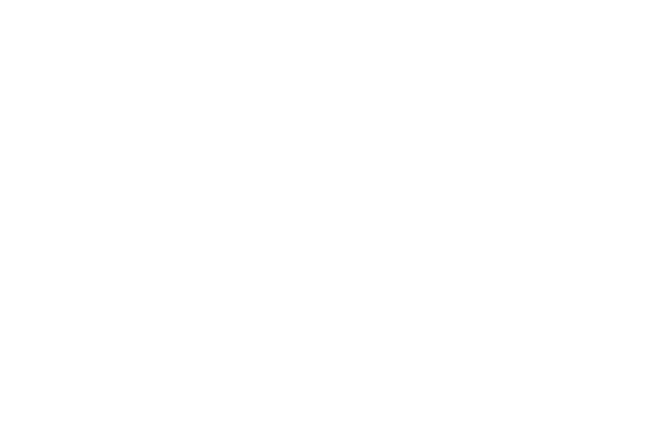
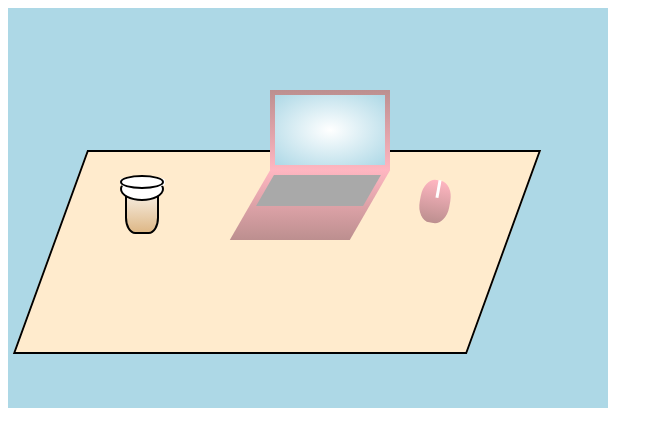
Before and after one commit to BeccaaC/StillLifeExercise, a plain HTML site: page index.html in a window 1280 px wide. Shown: the whole page, without its empty margins (0-663 px from the left). Drawn offline with Linux system fonts and the light colour scheme.

Commit message:
Adding title + background container

```diff
--- a/index.html
+++ b/index.html
@@ -0,0 +1,26 @@
+<!DOCTYPE html>
+<html>
+<head>
+    <meta charset='utf-8'>
+    <meta http-equiv='X-UA-Compatible' content='IE=edge'>
+    <title>Still Life</title>
+    <meta name='viewport' content='width=device-width, initial-scale=1'>
+    <link rel='stylesheet' type='text/css' media='screen' href='style.css'>
+    <script src='main.js'></script>
+</head>
+<body>
+    <div id = "container"> </div>
+    <div id = "tabletop"> </div>
+    <div id = "coffeeCup"> </div>
+
+    <div id = "coffeethird"> </div>
+    <div id = "coffeesec"> </div>
+    <div id = "coffeeLid"> </div>
+   <div id = "computerbase"> </div>
+    <div id = "computerkeys"> </div>
+    <div id = "computerlid"> </div>
+    <div id = "computerscreen"> </div>
+    <div id = "mouse"> </div>
+    <div id = "mousecursor"> </div>
+</body>
+</html>
--- a/style.css
+++ b/style.css
@@ -1,7 +1,21 @@
 body {
-    background-color: lightblue;
+    background-color: white;
 }
 
+p {
+    font-family: URW Chancery L, cursive;
+    font-size: 30px;
+    text-align: left;
+    display: flex;
+}
+#container {
+    background-color: lightblue;
+    width: 600px;
+    height: 400px;
+    display: flex;
+    position: absolute;
+
+}
 #coffeeLid {
     position: absolute;
     background-color: white;
@@ -9,8 +23,10 @@ body {
     width: 40px;
     height: 10px;
     border-radius: 50%;
-    top: 125px;
-    left: 80px;
+    top: 175px;
+    left: 120px;
+    display:flex;
+
 }
 
 #coffeesec {
@@ -21,8 +37,10 @@ body {
     border-radius: 30%;
     width: 45px;
     height:10px;
-    top: 127px;
-    left: 80px;
+    top: 177px;
+    left: 120px;
+    display:flex;
+
 }
 #coffeethird {
     position:absolute;
@@ -31,8 +49,10 @@ body {
     width: 40px;
     height:20px;
     border-radius: 50%;
-    top: 127px;
-    left:80px;
+    top: 177px;
+    left:120px;
+    display:flex;
+
 }
 #test {
     border-bottom: 10px solid white;
@@ -43,6 +63,8 @@ body {
     width: 30px;
     left: 65px;
     top: 10px;
+    display:flex;
+
 
 }
 
@@ -52,14 +74,16 @@ body {
     border: 2px, solid, black;
     width: 30px;
     height: 50px;
-    top: 130px;
-    left: 85px;
+    top: 180px;
+    left: 125px;
     border-radius: 30%;
+    display:flex;
+
 
 }
 
 #tabletop {
-    top: 100px;
+    top: 150px;
     left: 50px;
     width: 450px;
     height: 200px;
@@ -70,48 +94,65 @@ body {
     border: 2px, solid, black;
   }
 
-
+#tablefront {
+    top: 352px;
+    display:flex;
+    left: 13px;
+    width: 450px;
+    height: 100px;
+    background: blanchedalmond;
+    position: absolute;
+    border: 2px, solid, black;
+}
 #computerbase {
     position: absolute;
-    top: 120px;
+    top: 170px;
     left: 250px;
     width: 120px;
     height: 70px;
     background-image: linear-gradient(lightpink, rosybrown);
     transform: skew(-30deg);
+    display:flex;
+
 }
 
 #computerkeys {
     position: absolute;
-    top: 125px;
+    top: 175px;
     left: 265px;
     width: 107px;
     height: 31px;
     background: darkgrey;
     transform: skew(-30deg);
+    display:flex;
+
 }
 
 #computerlid {
     position: absolute;
-    top: 40px;
+    top: 90px;
     left: 270px;
     width: 120px;
     height: 80px;
     background-image: linear-gradient(rosybrown, lightpink);
+    display:flex;
+
 }
 
 #computerscreen {
     position: absolute;
-    top: 45px;
+    top: 95px;
     left: 275px;
     width: 110px;
     height: 70px;
     background-image: radial-gradient(white, lightblue);
+    display:flex;
+
 }
 
 #mouse {
     position: absolute;
-    top: 130px;
+    top: 180px;
     left: 420px;
     width: 30px;
     height: 43px;
@@ -119,14 +160,17 @@ body {
     background-image: linear-gradient(lightpink, rosybrown);
     transform: skew(-20deg);
     transform: rotate(10deg);
+    display:flex;
+
 }
 
 #mousecursor {
     position: absolute;
-    top: 130px;
+    top: 180px;
     left: 437px;
     width: 3px;
     height: 18px;
     background-color: white;
     transform: rotate(10deg);
+    display:flex;
 }
```
